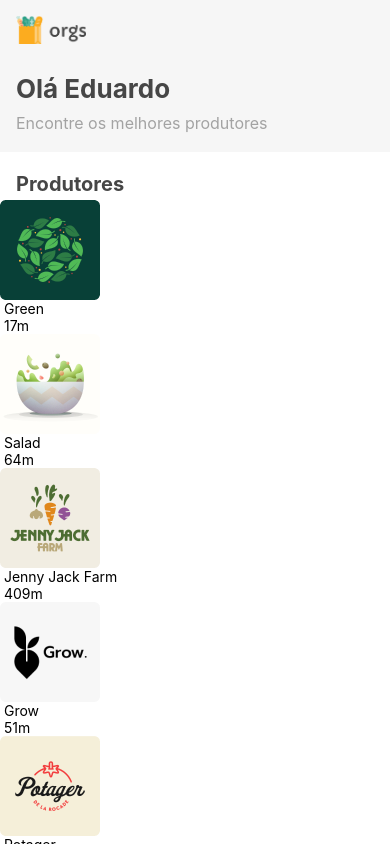
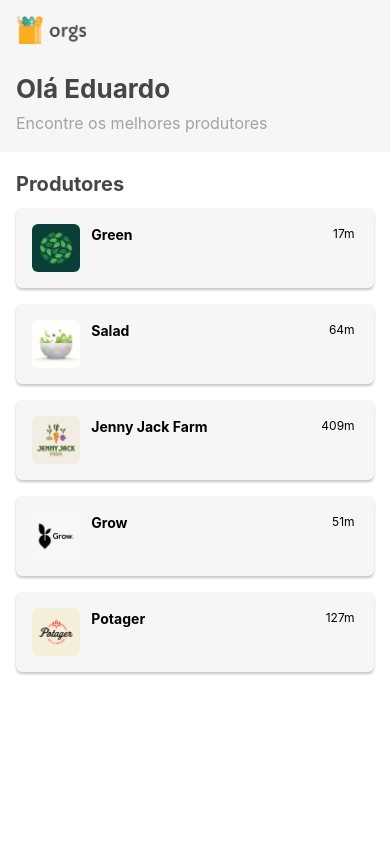
Before and after one commit to eduardomeloo/orgs-hooks, a React Native app: screen / in a window 390 px wide. Built offline with nearby package versions, Linux system fonts and the light colour scheme.

Commit message:
Estilização da lista de produtos parte 2

```diff
--- a/src/telas/Home/componentes/Produtor.js
+++ b/src/telas/Home/componentes/Produtor.js
@@ -1,13 +1,58 @@
 import React from "react";
-import { Text, View, Image } from "react-native";
+import { Text, View, Image, StyleSheet } from "react-native";
 
 export default function Produtor({ nome, imagem, distancia, estrelas })  {
-    return  <View>
-                <Image source={ imagem } accessibilityLabel={ nome } />
-                <View>
-                    <Text> { nome } </Text>
-                    <Text> { distancia } </Text>
+    return  <View style={estilos.cartao}>
+                <Image style={estilos.imagem} source={ imagem } accessibilityLabel={ nome } />
+                <View style={estilos.informacoes}>
+                    <Text style={estilos.nome}> { nome } </Text>
+                    <Text style={estilos.distancia}> { distancia } </Text>
                 </View>
 
             </View>
 }
+
+const estilos = StyleSheet.create({
+    cartao: {
+        backgroundColor: "#F6F6F6",
+        marginVertical: 8,
+        marginHorizontal: 16,
+        borderRadius: 6,
+        flexDirection: "row",
+        //Elevation é para o Android
+        elevation: 4,
+
+        //Configuração de sombra para o IOS
+        shadowColor: "#000",
+        shadowOffset: {
+            width: 0,
+            height: 2
+        },
+        shadowOpacity: 0.23,
+        shadowRadius: 2.62
+    },
+    imagem: {
+        width: 48,
+        height: 48,
+        borderRadius: 6,
+        marginVertical: 16,
+        marginLeft: 16
+    },
+    informacoes: {
+        flex: 1,
+        flexDirection: "row",
+        justifyContent: "space-between",
+        marginLeft: 8,
+        marginVertical: 16,
+        marginRight: 16
+    },
+    nome: {
+        fontSize: 14,
+        lineHeight: 22,
+        fontWeight: "bold"
+    },
+    distancia: {
+        fontSize: 12,
+        lineHeight: 19
+    }
+})
```
